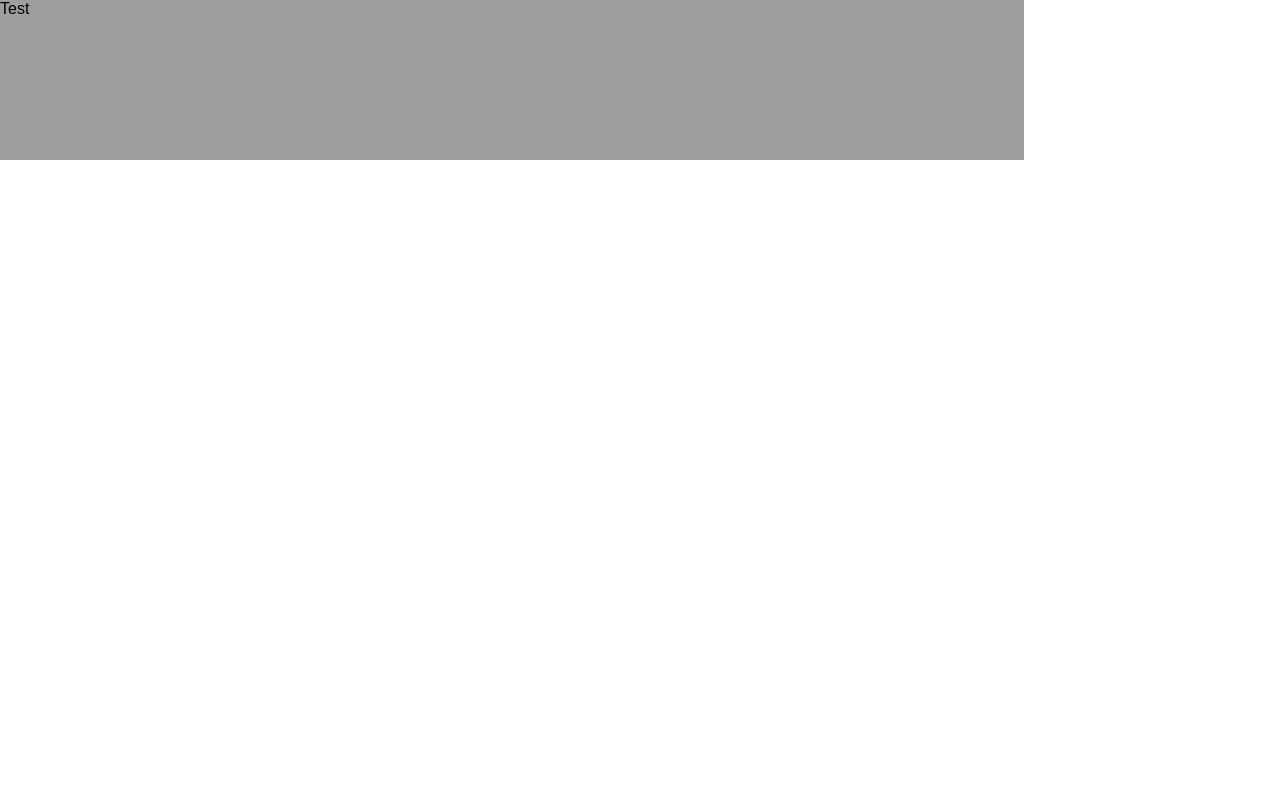
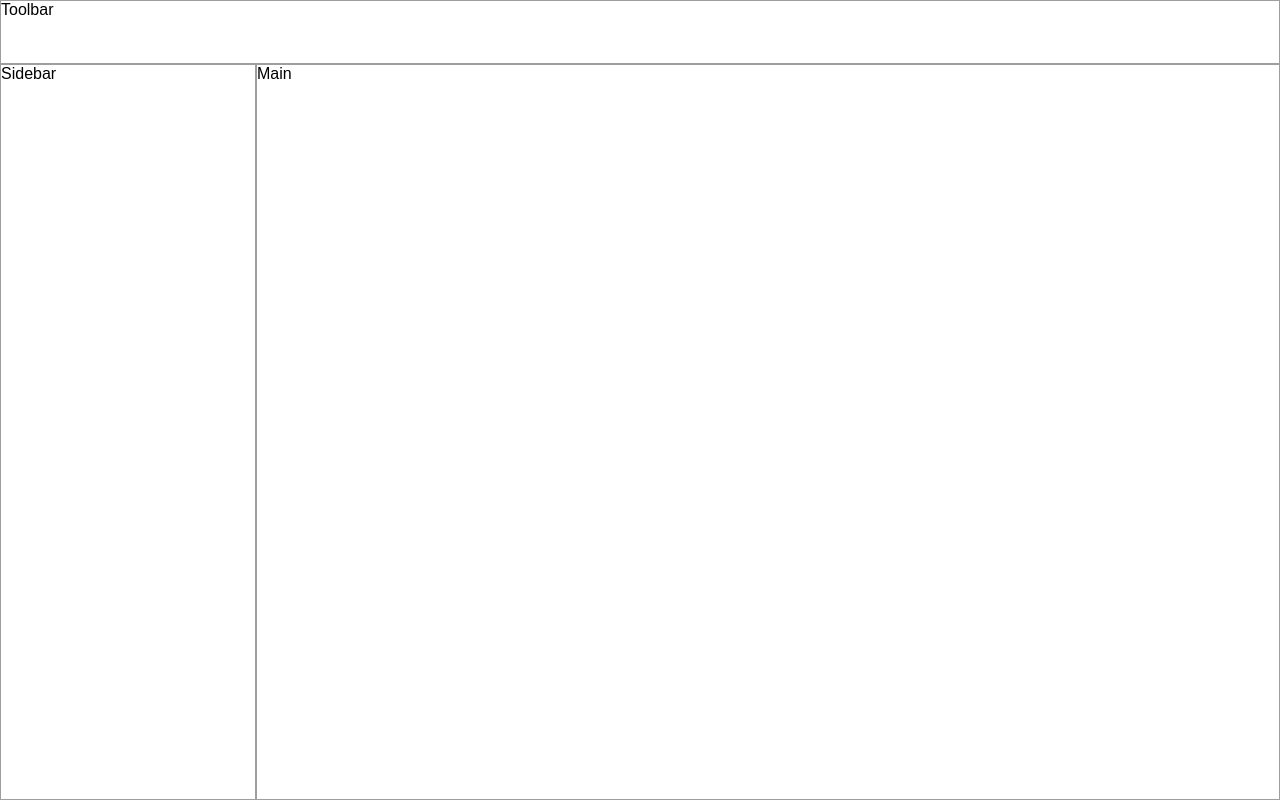
Before and after one commit to sanchitgn/react-grid, a React (Create React App) app: page / in a window 1280 px wide. Built offline with nearby package versions, Linux system fonts and the light colour scheme.

Commit message:
Add more grid items

```diff
--- a/src/App.js
+++ b/src/App.js
@@ -6,8 +6,10 @@ class App extends Component {
   render() {
     return (
       <div style={{width: '100vw', height: '100vh'}}>
-        <Grid template={{ column: '20% 60% 20%', row: '20% auto' }}>
-          <GridItem column='1 / 3'>Test</GridItem>
+        <Grid template={{ column: '20% 60% 20%', row: '64px auto' }}>
+          <GridItem column='1 / 4'>Toolbar</GridItem>
+          <GridItem column='1 / 2'>Sidebar</GridItem>
+          <GridItem column='2 / 4'>Main</GridItem>
         </Grid>
       </div>
     );
--- a/src/Grid/Grid.js
+++ b/src/Grid/Grid.js
@@ -33,7 +33,7 @@ class Grid extends Component {
 
   render () {
     return (
-      <div style={this.getStyles()}>
+      <div style={this.getStyles()} {...this.props}>
         {this.props.children}
       </div>
     );
--- a/src/Grid/GridItem.js
+++ b/src/Grid/GridItem.js
@@ -19,7 +19,7 @@ class GridItem extends Component {
     const { column, row } = this.props;
 
     const styles = {
-      background: '#9e9e9e',
+      border: '1px solid #9e9e9e',
       gridRow: row,
       gridColumn: column,
     }
@@ -29,7 +29,7 @@ class GridItem extends Component {
 
   render () {
     return (
-      <div style={this.getStyles()}>
+      <div style={this.getStyles()} {...this.props}>
         {this.props.children}
       </div>
     );
```
